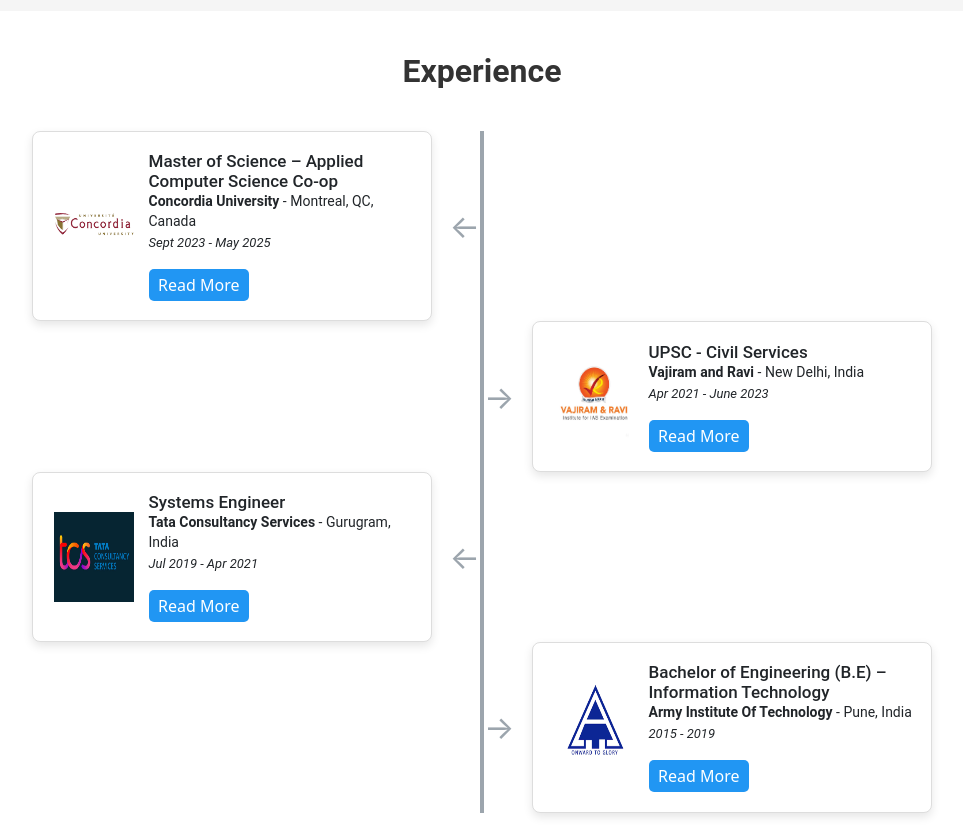
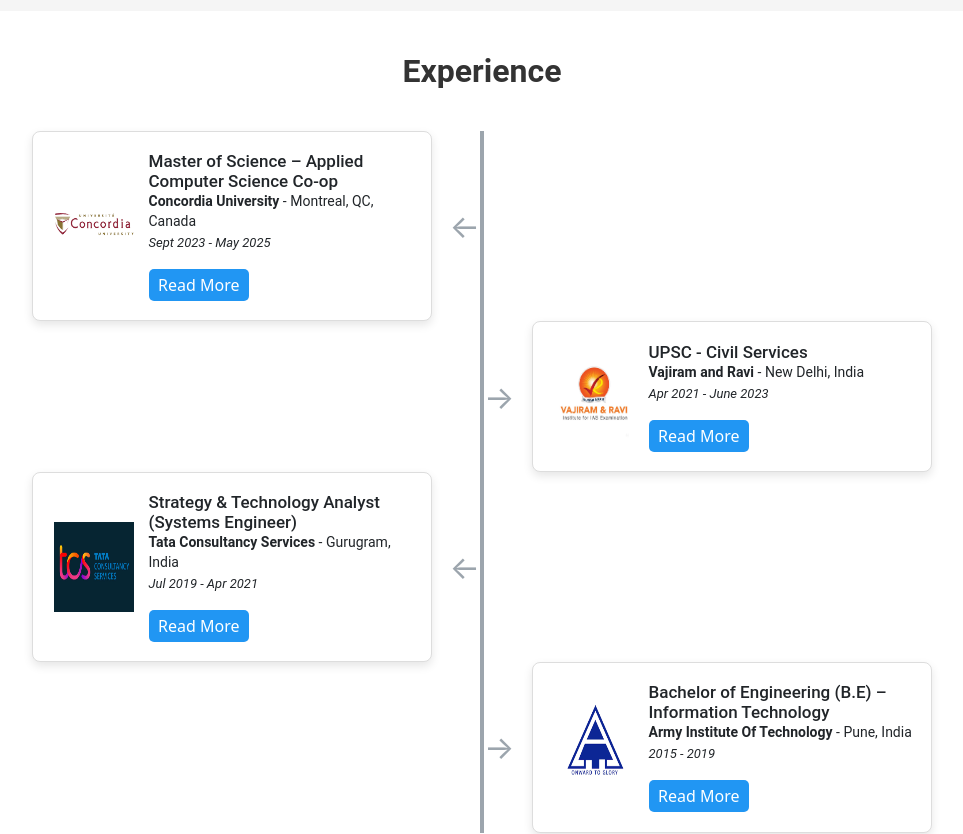
Before and after one commit to yarjun/portfolio, a React (Create React App) app: page / in a window 1280 px wide. Shown: the part 1480-2314 px from the top of the page, without its empty margins (158-1121 px from the left). Built offline with nearby package versions, Linux system fonts and the light colour scheme.

Commit message:
Update Experience.js

```diff
--- a/src/components/Experience.js
+++ b/src/components/Experience.js
@@ -36,12 +36,11 @@
     },
     {
       id: 3,
-      title: "Systems Engineer",
+      title: "Strategy & Technology Analyst (Systems Engineer)",
       company: "Tata Consultancy Services",
       location: "Gurugram, India",
       dateRange: "Jul 2019 - Apr 2021",
-      description:
-        "Automation Implementation: Spearheaded the development and deployment of an automated testingframework leveraging AWS services for scalable test execution and data storage.Utilized Docker for containerization and Jenkins for continuous integration and delivery (CI/CD) pipelines.Developed and maintained user interfaces for internal applications using React.js,ensuring a responsive and intuitive user experience. Integrated React components with backend APIs(Node.js) to facilitate seamless data flow and interaction.Conducted thorough root cause analysis and resolution of complex issues encounter edduring both pre-production and production stages, reducing downtime by 30%.Managed and maintained test data within AWS S3 and RDS, ensuring secure and efficient access for testing purposes.",
+      description:"• Reduced QA cycle time by 60% through defect trend analysis using Python and Excel PivotTables. Conducted root cause analysis via SQL and system logs, cutting production downtime by 30%. Improved workflow efficiency by 25% by automating backend tasks in Java and Spring Boot based on stakeholder feedback. Designed reporting pipelines to export usage metrics into Excel and visualize KPIs using Tableau. Prepared internal business presentations in PowerPoint, summarizing technical insights for non-tech stakeholders. Coordinated across global QA, Dev, and PM teams using JIRA, Confluence, and Git. Supported desk research and sprint retrospectives, providing data-backed suggestions for process optimization. Demonstrated strong communication, adaptability, and ownership in cross-functional, client-facing environments.",
       logo: tcsLogo,
       linkedin: "https://www.linkedin.com/company/tata-consultancy-services/",
     },
```
